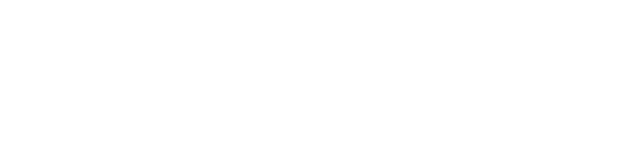
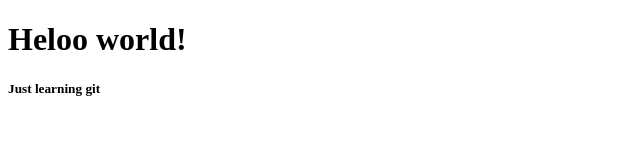
Before and after one commit to ohdudeeee/gitlearn, a plain HTML site: page index.html in a window 1280 px wide. Shown: the whole page, without its empty margins (0-640 px from the left). Drawn offline with Linux system fonts and the light colour scheme.

Commit message:
Update content

```diff
--- a/index.html
+++ b/index.html
@@ -1,9 +1,10 @@
 <!DOCTYPE html>
 <html>
     <head>
-
+        <title>Learning git</title>
     </head>
     <body>
-
+        <h1>Heloo world!</h1>
+        <h5>Just learning git</h5>
     </body>
 </html>
```
